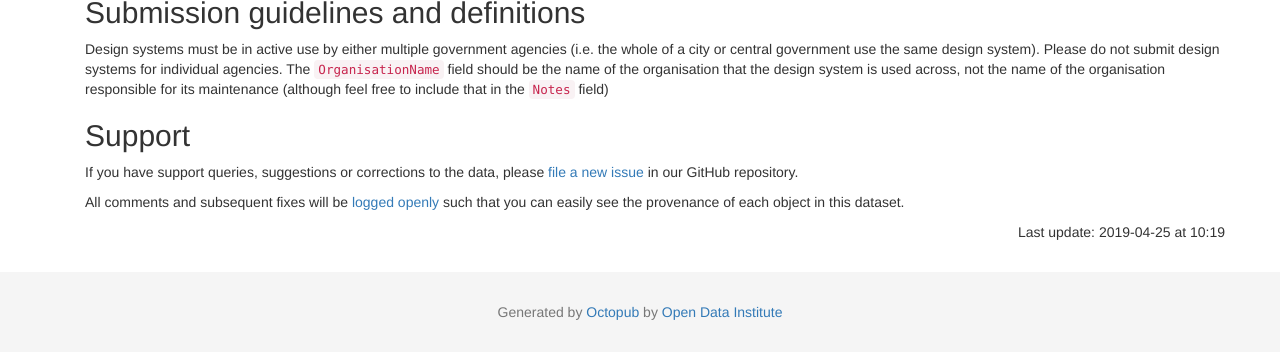
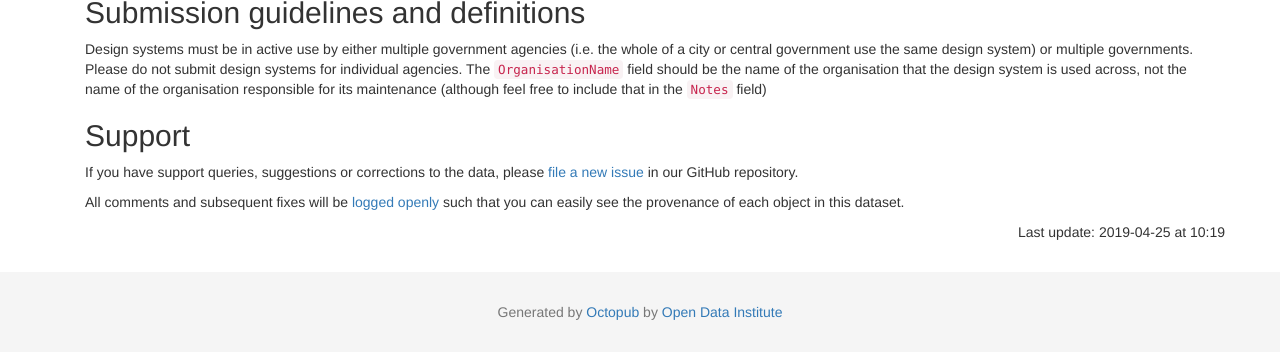
Before and after one commit to platformland/government-design-systems, a Jekyll site: the page built from index.html, in a window 1280 px wide, cut to the strip 681-1033 px from the top of the page. Built offline with Jekyll 4.4.1, drawn with Linux system fonts in a browser that asks for light colours; nearby versions of some CDN libraries.

Commit message:
Update index.html

```diff
--- a/index.html
+++ b/index.html
@@ -108,7 +108,7 @@ layout: default
 
 	  <h2>Submission guidelines and definitions</h2>
 	  <p>
-	  Design systems must be in active use by either multiple government agencies (i.e. the whole of a city or central government use the same design system).
+	  Design systems must be in active use by either multiple government agencies (i.e. the whole of a city or central government use the same design system) or multiple governments.
 	  Please do not submit design systems for individual agencies. The <code>OrganisationName</code> field should be the
           name of the organisation that the design system is used across, not the name of the organisation responsible for its maintenance
           (although feel free to include that in the <code>Notes</code> field)
```
